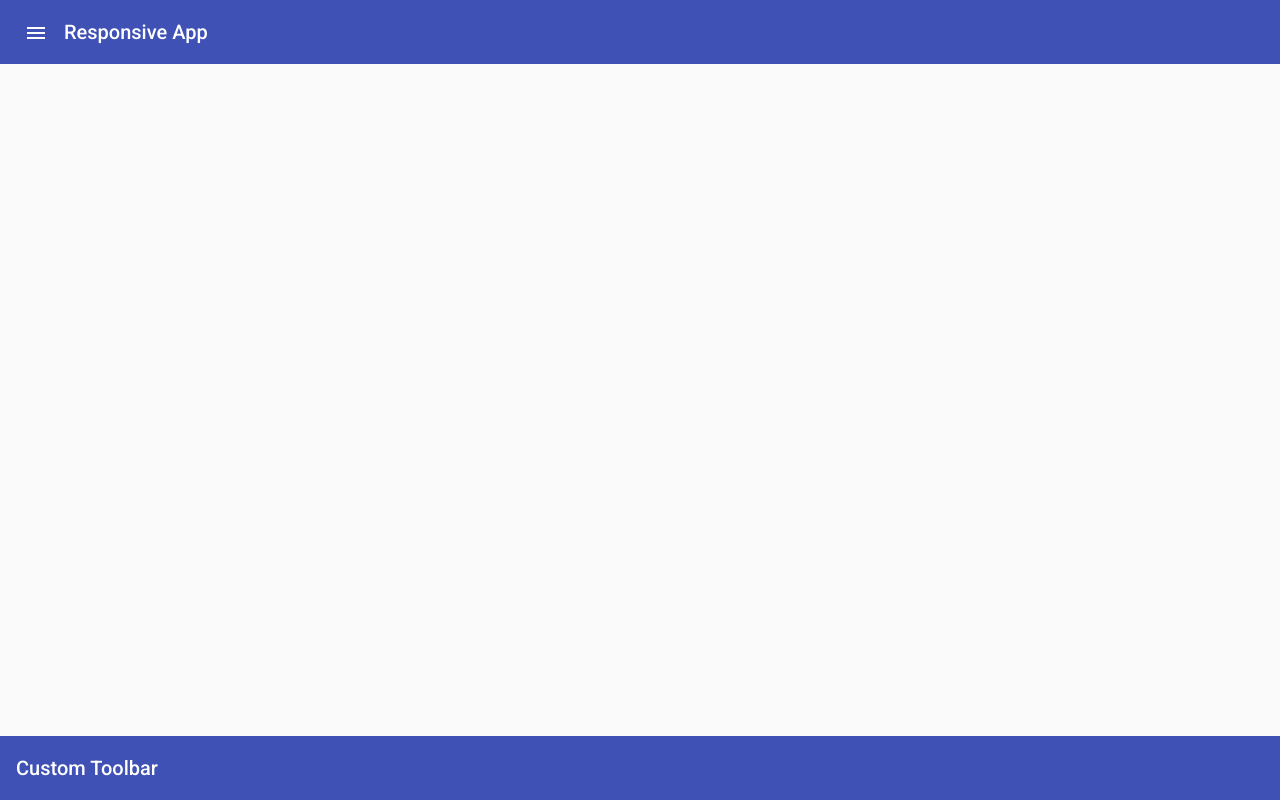
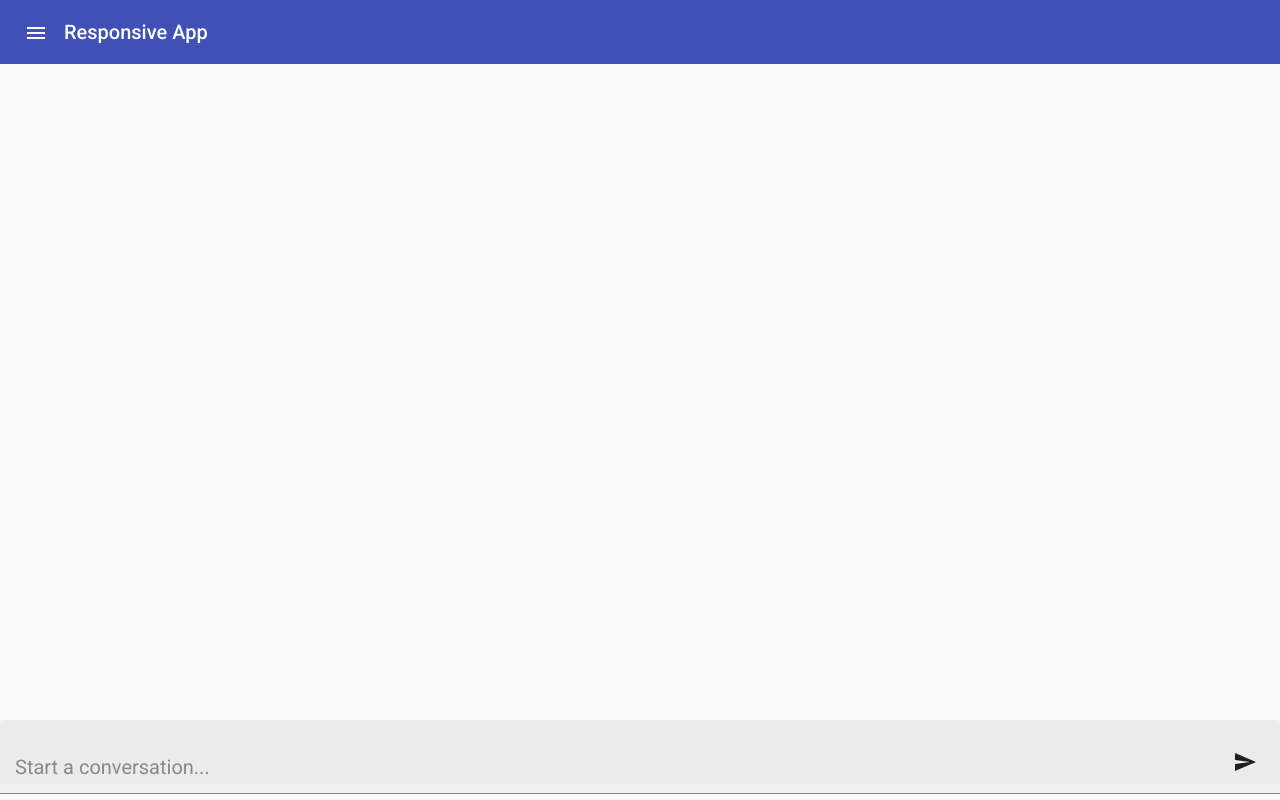
Before and after one commit to arielfaur/wit-angular-example, an Angular app: page / in a window 1280 px wide. Built offline with nearby package versions, Linux system fonts and the light colour scheme.

Commit message:
fixed material styles

```diff
--- a/src/app/app.component.html
+++ b/src/app/app.component.html
@@ -1,4 +1,4 @@
-<div class="container" [class.is-mobile]="mobileQuery.matches">
+<div class="container">
   <mat-toolbar color="primary" class="header">
     <button mat-icon-button (click)="snav.toggle()">
       <mat-icon>menu</mat-icon>
@@ -6,9 +6,8 @@
     <h1>Responsive App</h1>
   </mat-toolbar>
 
-  <mat-sidenav-container class="sidenav-container" [style.marginTop.px]="mobileQuery.matches ? 56 : 0">
-    <mat-sidenav #snav [mode]="mobileQuery.matches ? 'over' : 'side'" [fixedInViewport]="mobileQuery.matches"
-      fixedTopGap="56">
+  <mat-sidenav-container class="sidenav-container">
+    <mat-sidenav #snav>
       <mat-nav-list>
         <a mat-list-item routerLink="." *ngFor="let nav of fillerNav">{{nav}}</a>
       </mat-nav-list>
@@ -19,9 +18,14 @@
     </mat-sidenav-content>
   </mat-sidenav-container>
 
-  <mat-toolbar color="primary" class="footer">
-    <mat-toolbar-row>
-      <span>Custom Toolbar</span>
-    </mat-toolbar-row>
+  <mat-toolbar class="footer">
+
+      <mat-form-field appearance="fill" floatLabel="never">
+        <input matInput placeholder="Start a conversation..." required>
+        <button matSuffix mat-icon-button aria-label="Send" (click)="send()">
+          <mat-icon>send</mat-icon>
+        </button>
+      </mat-form-field>
+
   </mat-toolbar>
 </div>
--- a/src/app/app.component.scss
+++ b/src/app/app.component.scss
@@ -6,25 +6,19 @@
     bottom: 0;
     left: 0;
     right: 0;
+    overflow: hidden;
+    padding-bottom: 16px;
 
     .sidenav-container {
-        /* When the sidenav is not fixed, stretch the sidenav container to fill the available space. This
-           causes `<mat-sidenav-content>` to act as our scrolling element for desktop layouts. */
         flex: 1;
-        overflow: visible;
-        padding: 24px;
+        padding: 8px 16px 0;
     }
 
-    &.is-mobile .header {
-        position: fixed;
+    .header {
+        position: sticky;
+        top: 0;
         /* Make sure the toolbar will stay on top of the content as it scrolls past. */
         z-index: 2;
-    }
-
-    &.is-mobile .sidenav-container {
-        /* When the sidenav is fixed, don't constrain the height of the sidenav container. This allows the
-           `<body>` to be our scrolling element for mobile layouts. */
-        flex: 1 0 auto;
     }
 }
 
@@ -36,4 +30,14 @@ h1 {
     position: sticky;
     bottom: 0;
     z-index: 1000;
+    padding: 0;
+
+    mat-form-field {
+        width: 100%;
+        height: 64px;
+
+        button {
+            font-size: initial;
+        }
+    }
 }
--- a/src/app/app.component.ts
+++ b/src/app/app.component.ts
@@ -1,5 +1,6 @@
 import { MediaMatcher } from '@angular/cdk/layout';
 import { ChangeDetectorRef, Component } from '@angular/core';
+import { ChatService } from './services/chat.service';
 
 @Component({
   selector: 'app-root',
@@ -7,6 +8,7 @@ import { ChangeDetectorRef, Component } from '@angular/core';
   styleUrls: ['./app.component.scss']
 })
 export class AppComponent {
+  text!: string;
   title = 'eboapp';
   mobileQuery: MediaQueryList;
 
@@ -14,7 +16,7 @@ export class AppComponent {
 
   fillerNav = Array.from({length: 50}, (_, i) => `Nav Item ${i + 1}`);
 
-  constructor(changeDetectorRef: ChangeDetectorRef, media: MediaMatcher) {
+  constructor(chatService: ChatService, changeDetectorRef: ChangeDetectorRef, media: MediaMatcher) {
     this.mobileQuery = media.matchMedia('(max-width: 600px)');
     this._mobileQueryListener = () => changeDetectorRef.detectChanges();
     this.mobileQuery.addEventListener('change' , this._mobileQueryListener );
@@ -23,4 +25,6 @@ export class AppComponent {
   ngOnDestroy(): void {
     this.mobileQuery.removeEventListener ('change', this._mobileQueryListener);
   }
+
+  send() {}
 }
--- a/src/app/app.module.ts
+++ b/src/app/app.module.ts
@@ -1,11 +1,12 @@
 import { NgModule } from '@angular/core';
 import { BrowserModule } from '@angular/platform-browser';
-import {HttpClientModule} from '@angular/common/http';
+import {HttpClientModule, HTTP_INTERCEPTORS} from '@angular/common/http';
 import { AppRoutingModule } from './app-routing.module';
 import { AppComponent } from './app.component';
 import { BrowserAnimationsModule } from '@angular/platform-browser/animations';
 import { ChatComponent } from './components/chat/chat.component';
 import { MaterialModule } from './material.module';
+import { AuthInterceptor } from './interceptors/auth.interceptor';
 
 @NgModule({
   declarations: [
@@ -17,9 +18,11 @@ import { MaterialModule } from './material.module';
     AppRoutingModule,
     BrowserAnimationsModule,
     HttpClientModule,
-    MaterialModule
+    MaterialModule,
   ],
-  providers: [],
+  providers: [
+    { provide: HTTP_INTERCEPTORS, useClass: AuthInterceptor, multi: true }
+  ],
   bootstrap: [AppComponent]
 })
 export class AppModule { }
--- a/src/app/components/chat/chat.component.html
+++ b/src/app/components/chat/chat.component.html
@@ -1 +1,5 @@
+<p *ngIf="chatMessage$ | async as message">
+    {{ message | json }}
+</p>
+
 <p *ngFor="let content of fillerContent">{{content}}</p>
--- a/src/app/components/chat/chat.component.ts
+++ b/src/app/components/chat/chat.component.ts
@@ -1,4 +1,6 @@
 import { Component, OnInit } from '@angular/core';
+import { Observable } from 'rxjs';
+import { ChatService } from '../../services/chat.service';
 
 @Component({
   selector: 'app-chat',
@@ -16,9 +18,12 @@ export class ChatComponent implements OnInit {
        cupidatat non proident, sunt in culpa qui officia deserunt mollit anim id est laborum.`,
   );
 
-  constructor() { }
+  chatMessage$!: Observable<any>;
+
+  constructor(private chatService: ChatService) { }
 
   ngOnInit(): void {
+    this.chatMessage$ = this.chatService.send('what time is it?');
   }
 
 }
--- /dev/null
+++ b/src/app/config/api.config.ts
@@ -0,0 +1,5 @@
+export const ApiConfiguration = {
+    wit: {
+        message: '/message'
+    }
+}
--- /dev/null
+++ b/src/app/interceptors/auth.interceptor.ts
@@ -0,0 +1,32 @@
+import { Injectable } from '@angular/core';
+import {
+  HttpRequest,
+  HttpHandler,
+  HttpEvent,
+  HttpInterceptor,
+  HttpErrorResponse
+} from '@angular/common/http';
+import { catchError, Observable, throwError } from 'rxjs';
+import { environment } from '../../environments/environment';
+
+@Injectable()
+export class AuthInterceptor implements HttpInterceptor {
+
+  constructor() {}
+
+  intercept(request: HttpRequest<unknown>, next: HttpHandler): Observable<HttpEvent<unknown>> {
+    let req = this.addToken(request, environment.witApiToken);
+
+    return next.handle(req).pipe(
+      catchError((error: HttpErrorResponse)  => throwError(() => new Error(error.message))
+    ));
+  }
+
+  private addToken(request: HttpRequest<any>, token: string) {
+    const headers = request.headers.append(
+      'Authorization', `Bearer ${token}`
+    );
+
+    return request.clone({ headers });
+  }
+}
--- /dev/null
+++ b/src/app/models/message.model.ts
@@ -0,0 +1,3 @@
+export type Message = {
+    text: string;
+}
--- /dev/null
+++ b/src/app/services/chat.service.ts
@@ -0,0 +1,23 @@
+import { HttpClient } from '@angular/common/http';
+import { Injectable } from '@angular/core';
+import { BehaviorSubject, catchError, Subject, throwError } from 'rxjs';
+import { environment } from '../../environments/environment';
+import { ApiConfiguration } from '../config/api.config';
+import { Message } from '../models/message.model';
+
+@Injectable({
+  providedIn: 'root'
+})
+export class ChatService {
+
+  readonly q = new BehaviorSubject<string>('');
+  message!: Subject<Message>;
+
+  constructor(private http: HttpClient) { }
+
+  send(q: string) {
+    return this.http.get<any>(`${environment.witApiHost + ApiConfiguration.wit.message}?v=20220801&q=${encodeURIComponent(q)}`).pipe(
+      catchError((error) => throwError(() => error))
+    );
+  }
+}
--- a/src/environments/environment.ts
+++ b/src/environments/environment.ts
@@ -3,6 +3,8 @@
 // The list of file replacements can be found in `angular.json`.
 
 export const environment = {
+  witApiHost: 'https://api.wit.ai',
+  witApiToken: 'CKI4EP4WKOGFSLONE737U7VLG6MN3NGT',
   production: false
 };
 
```
Also changed, not shown: 2 other files (tests, documents, lock files or other folders).
